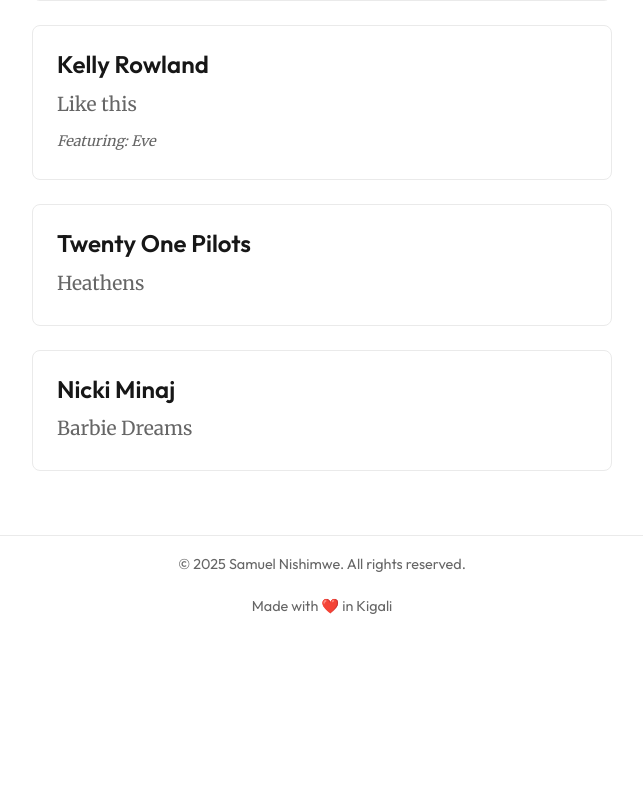
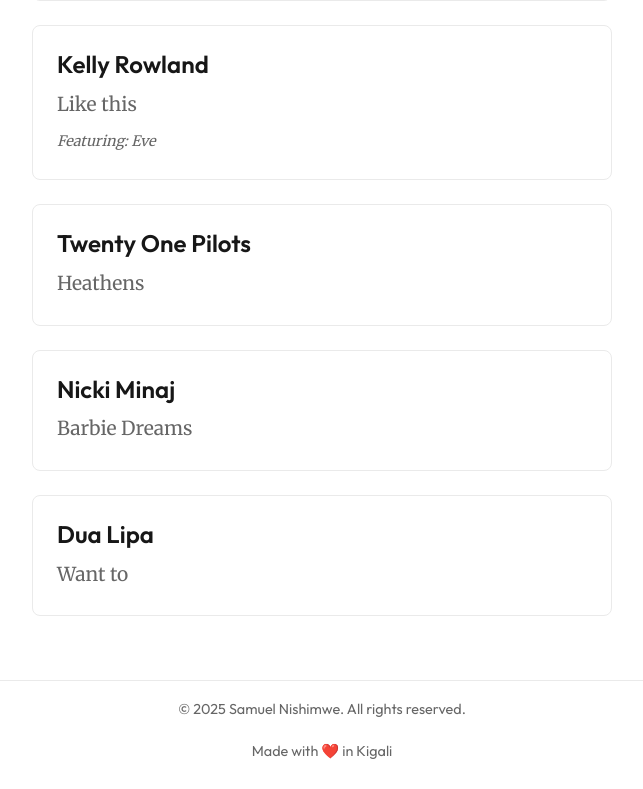
Before and after one commit to ceelogre/presence, a Next.js app: page /blog/favorites/music in a window 1280 px wide. Shown: the part 3580-4369 px from the top of the page, without its empty margins (318-961 px from the left). Before the commit the page ends 4224 px from the top, so only its background shows below. Built offline with nearby package versions, Linux system fonts and the light colour scheme.

Commit message:
feat: add dua (#132)

```diff
--- a/src/app/blog/favorites/music/music.tsx
+++ b/src/app/blog/favorites/music/music.tsx
@@ -122,6 +122,10 @@ export default function FavoriteMusic() {
             artist: 'Nicki Minaj',
             song: 'Barbie Dreams'
         },
+        {
+            artist: 'Dua Lipa',
+            song: 'Want to'
+        }
     ]
 
   return (
```
